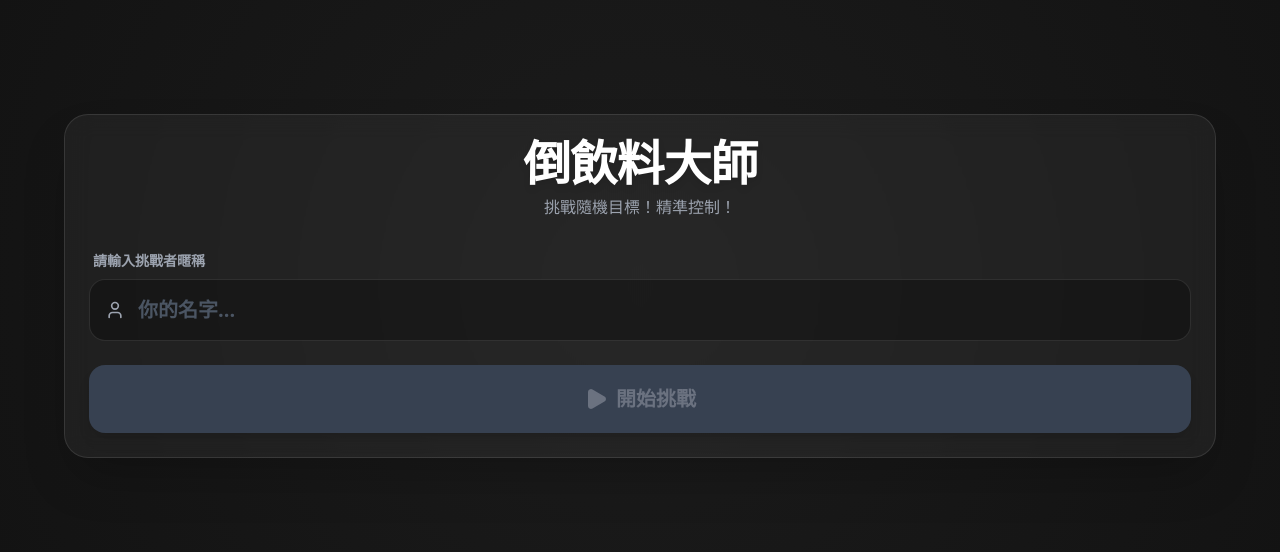
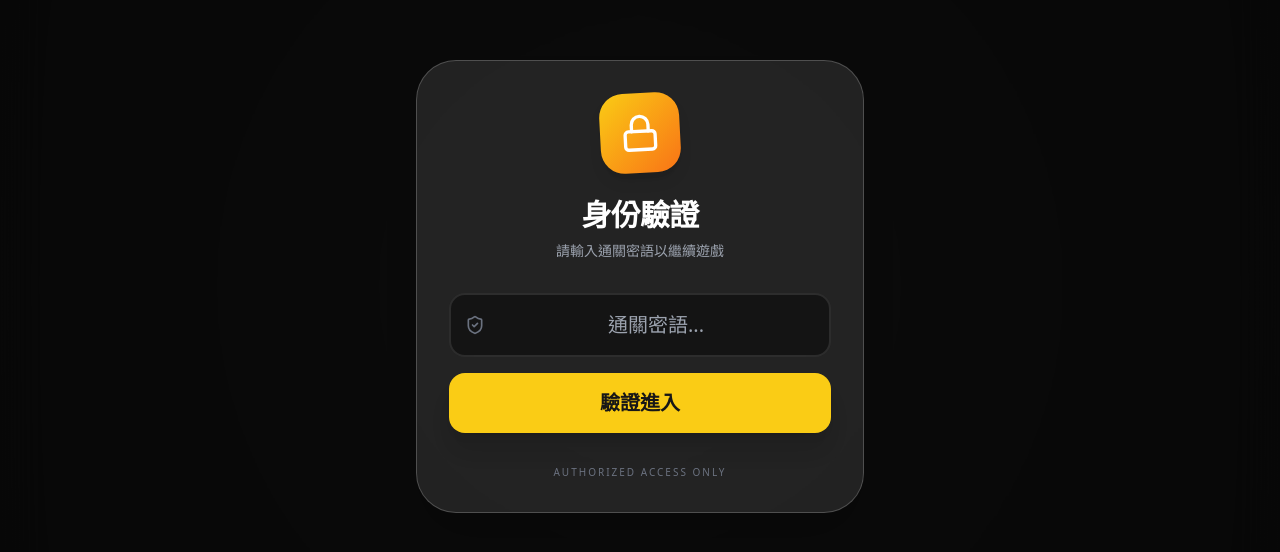
Before and after one commit to hyder13/coffee, a React (Vite) app: page / in a window 1280 px wide. Shown: the part 114-666 px from the top of the page. Built offline with nearby package versions, Linux system fonts and the light colour scheme.

Commit message:
feat: Add passcode and improve animations
Introduce a passcode screen as the initial game state to restrict access.
Enhance visual feedback with smoother animations for juice pop-in and add a new shake animation for the glass.
Adjust soda appearance chance to 0.5.

```diff
--- a/App.tsx
+++ b/App.tsx
@@ -2,51 +2,61 @@ import React, { useState, useEffect, useRef, useCallback } from 'react';
 import { Glass } from './components/Glass';
 import { Dispenser } from './components/Dispenser';
 import { GameState, FillStatus, DrinkType, TARGET_MIN, TARGET_MAX, GAME_CONFIG, ML_PER_PERCENT, SODA_APPEARANCE_CHANCE, GAME_DURATION } from './types';
-import { Timer, RefreshCcw, Trophy, User, Droplets, Play, Clock } from 'lucide-react';
+import { Timer, RefreshCcw, Trophy, User, Droplets, Play, Clock, Lock, ShieldCheck } from 'lucide-react';
 import { SoundManager } from './utils/sound';
 
 export default function App() {
+  // --- Auth State ---
+  const [gameState, setGameState] = useState<GameState>('PASSCODE');
+  const [passcodeInput, setPasscodeInput] = useState('');
+  const [isPasscodeError, setIsPasscodeError] = useState(false);
+
   // --- Game Config State ---
   const [nickname, setNickname] = useState('');
-  const [tempNickname, setTempNickname] = useState(''); // Input field state
+  const [tempNickname, setTempNickname] = useState('');
 
   // --- Game Play State ---
-  const [gameState, setGameState] = useState<GameState>('MENU');
   const [timeLeft, setTimeLeft] = useState(GAME_DURATION);
-  const [endTime, setEndTime] = useState(''); // Timestamp for result verification
+  const [endTime, setEndTime] = useState('');
 
-  // Scoreboard
   const [completedCups, setCompletedCups] = useState(0);
   const [totalML, setTotalML] = useState(0);
 
-  // Round Specific
   const [drinkType, setDrinkType] = useState<DrinkType>('SODA');
-  const [targetLine, setTargetLine] = useState(75); // Dynamic target
+  const [targetLine, setTargetLine] = useState(75);
 
-  // Physics Visualization State
   const [liquidLevel, setLiquidLevel] = useState(0);
   const [foamLevel, setFoamLevel] = useState(0);
   const [status, setStatus] = useState<FillStatus>('EMPTY');
   const [feedback, setFeedback] = useState<string | null>(null);
 
-  // --- Refs for Physics ---
   const requestRef = useRef<number>(undefined);
   const isPouringRef = useRef(false);
   const liquidLevelRef = useRef(0);
   const foamLevelRef = useRef(0);
   const pressureRef = useRef(0);
 
-  // Timers
   const settledTimerRef = useRef<ReturnType<typeof setTimeout>>(undefined);
   const transitionTimerRef = useRef<ReturnType<typeof setTimeout>>(undefined);
 
-  // Refs for Loop Access (Avoiding closure staleness)
   const statusRef = useRef<FillStatus>('EMPTY');
   const drinkTypeRef = useRef<DrinkType>('SODA');
 
   useEffect(() => {
     drinkTypeRef.current = drinkType;
   }, [drinkType]);
+
+  // --- Passcode Verification ---
+  const handleVerifyPasscode = () => {
+    if (passcodeInput === '我愛慧邦') {
+      setGameState('MENU');
+      setIsPasscodeError(false);
+    } else {
+      setIsPasscodeError(true);
+      setPasscodeInput('');
+      setTimeout(() => setIsPasscodeError(false), 500);
+    }
+  };
 
   // --- Physics Engine ---
   const updatePhysics = useCallback(() => {
@@ -167,7 +177,7 @@ export default function App() {
       SoundManager.playWin();
       if (diff < 1) {
         msg = "完美控制！";
-        perfectMultiplier = 1.2; // 完美時額外 20% 分數獎勵
+        perfectMultiplier = 1.2;
       } else {
         msg = "成功！";
       }
@@ -178,7 +188,6 @@ export default function App() {
 
     if (isSuccess) {
       setCompletedCups(c => c + 1);
-      // 使用 Config 中的分數加成
       let mlEarned = Math.floor(finalLevel * ML_PER_PERCENT * config.SCORE_MULTIPLIER * perfectMultiplier);
       if (perfectMultiplier > 1) {
         mlEarned += config.PERFECT_BONUS;
@@ -203,7 +212,6 @@ export default function App() {
     statusRef.current = 'EMPTY';
     setFeedback(null);
 
-    // 使用 types.ts 的機率設定
     const newDrink = Math.random() < SODA_APPEARANCE_CHANCE ? 'SODA' : 'COFFEE';
     setDrinkType(newDrink);
     const newTarget = Math.floor(Math.random() * (TARGET_MAX - TARGET_MIN + 1)) + TARGET_MIN;
@@ -220,7 +228,7 @@ export default function App() {
     setCompletedCups(0);
     setTotalML(0);
     setEndTime('');
-    setTimeLeft(GAME_DURATION); // 改為讀取設定檔
+    setTimeLeft(GAME_DURATION);
     nextRound();
   };
 
@@ -250,8 +258,45 @@ export default function App() {
   }, [gameState, timeLeft]);
 
   return (
-    <div className={`h-[100dvh] w-full flex flex-col items-center font-sans text-white relative overflow-hidden transition-colors duration-500 ${gameState === 'MENU' ? 'bg-neutral-900 justify-center' : (drinkType === 'SODA' ? 'bg-teal-900' : 'bg-amber-950')}`}>
+    <div className={`h-[100dvh] w-full flex flex-col items-center font-sans text-white relative overflow-hidden transition-colors duration-500 ${gameState === 'MENU' || gameState === 'PASSCODE' ? 'bg-neutral-900 justify-center' : (drinkType === 'SODA' ? 'bg-teal-900' : 'bg-amber-950')}`}>
       <div className="absolute inset-0 opacity-20 pointer-events-none bg-[radial-gradient(circle_at_center,_var(--tw-gradient-stops))] from-white/10 to-black"></div>
+
+      {/* Passcode Authorization Dialog */}
+      {gameState === 'PASSCODE' && (
+        <div className="z-[1000] fixed inset-0 flex items-center justify-center p-6 bg-black/60 backdrop-blur-xl">
+           <div className={`w-full max-w-md bg-white/10 border border-white/20 p-8 rounded-[2.5rem] shadow-2xl transition-transform duration-300 ${isPasscodeError ? 'animate-shake' : 'animate-pop'}`}>
+              <div className="w-20 h-20 bg-gradient-to-br from-yellow-400 to-orange-500 rounded-3xl mx-auto mb-6 flex items-center justify-center shadow-lg transform -rotate-3">
+                 <Lock className="text-white" size={40} />
+              </div>
+              <h2 className="text-3xl font-black text-center mb-2 tracking-tight">身份驗證</h2>
+              <p className="text-gray-400 text-center mb-8 text-sm">請輸入通關密語以繼續遊戲</p>
+
+              <div className="space-y-4">
+                 <div className="relative">
+                    <ShieldCheck className={`absolute left-4 top-1/2 -translate-y-1/2 transition-colors ${passcodeInput ? 'text-green-400' : 'text-gray-500'}`} size={20} />
+                    <input
+                       type="text"
+                       value={passcodeInput}
+                       onChange={(e) => setPasscodeInput(e.target.value)}
+                       onKeyDown={(e) => e.key === 'Enter' && handleVerifyPasscode()}
+                       placeholder="通關密語..."
+                       className={`w-full bg-black/40 border-2 rounded-2xl py-4 pl-12 pr-4 text-xl font-bold transition-all outline-none text-center tracking-widest placeholder:tracking-normal placeholder:font-normal
+                        ${isPasscodeError ? 'border-red-500 text-red-400' : 'border-white/10 focus:border-yellow-400/50 text-white'}
+                       `}
+                    />
+                 </div>
+                 <button
+                    onClick={handleVerifyPasscode}
+                    className="w-full py-4 bg-yellow-400 hover:bg-yellow-300 active:scale-95 text-neutral-900 font-black text-xl rounded-2xl shadow-xl transition-all"
+                 >
+                    驗證進入
+                 </button>
+              </div>
+              <p className="mt-8 text-[10px] text-center text-gray-500 uppercase tracking-[0.2em]">Authorized Access Only</p>
+           </div>
+        </div>
+      )}
+
       {gameState === 'MENU' && (
         <div className="z-10 text-center bg-white/5 backdrop-blur-md p-6 rounded-3xl border border-white/10 shadow-2xl w-full max-w-[90%] mx-auto animate-pop">
           <h1 className="text-5xl font-black mb-2 text-white drop-shadow-md tracking-tight">倒飲料大師</h1>
@@ -266,6 +311,7 @@ export default function App() {
           <button onClick={startGame} disabled={!tempNickname.trim()} className={`w-full py-5 rounded-2xl font-black text-xl transition-all shadow-lg flex items-center justify-center gap-2 ${tempNickname.trim() ? 'bg-gradient-to-r from-teal-400 to-blue-500 text-white hover:scale-105 active:scale-95' : 'bg-gray-700 text-gray-500 cursor-not-allowed'}`}><Play size={24} fill="currentColor" /> 開始挑戰</button>
         </div>
       )}
+
       {gameState === 'RESULT' && (
         <div className="z-10 text-center bg-white/10 backdrop-blur-md p-8 rounded-3xl border border-white/20 shadow-2xl animate-pop w-[90%] max-w-sm mt-auto mb-auto">
           <h2 className="text-5xl font-black mb-2">挑戰結束</h2>
@@ -278,6 +324,7 @@ export default function App() {
           <button onClick={returnToMenu} className="w-full py-5 bg-white text-gray-900 rounded-2xl font-black text-xl hover:bg-gray-200 transition-colors flex items-center justify-center shadow-lg active:scale-95"><RefreshCcw className="mr-3" /> 回到主選單</button>
         </div>
       )}
+
       {gameState === 'PLAYING' && (
         <div className="w-full h-full flex flex-col items-center relative z-10 pt-safe">
           <div className="w-full px-4 pt-4 flex justify-between items-center z-20 gap-2">
--- a/index.html
+++ b/index.html
@@ -19,13 +19,23 @@
 
       /* Custom animations for juice feedback */
       @keyframes pop-in {
-        0% { transform: scale(0); opacity: 0; }
-        80% { transform: scale(1.1); opacity: 1; }
+        0% { transform: scale(0.8); opacity: 0; }
+        80% { transform: scale(1.05); opacity: 1; }
         100% { transform: scale(1); opacity: 1; }
       }
 
       .animate-pop {
-        animation: pop-in 0.3s ease-out forwards;
+        animation: pop-in 0.3s cubic-bezier(0.175, 0.885, 0.32, 1.275) forwards;
+      }
+
+      @keyframes shake {
+        0%, 100% { transform: translateX(0); }
+        25% { transform: translateX(-8px); }
+        75% { transform: translateX(8px); }
+      }
+
+      .animate-shake {
+        animation: shake 0.2s ease-in-out infinite;
       }
 
       /* Bubbles animation */
--- a/types.ts
+++ b/types.ts
@@ -1,6 +1,6 @@
 export type DrinkType = 'SODA' | 'COFFEE';
 
-export type GameState = 'MENU' | 'PLAYING' | 'RESULT';
+export type GameState = 'PASSCODE' | 'MENU' | 'PLAYING' | 'RESULT';
 
 export type FillStatus = 'EMPTY' | 'POURING' | 'SETTLING' | 'EVALUATING' | 'SPILLED';
 
@@ -13,7 +13,7 @@ export const GAME_DURATION = 60;
 
 // === 出現機率設定 ===
 // 0.7 代表 70% 機率出現汽水
-export const SODA_APPEARANCE_CHANCE = 0.7;
+export const SODA_APPEARANCE_CHANCE = 0.5;
 
 // 基礎轉換: 1% 高度 ≈ 6ml
 export const ML_PER_PERCENT = 6;
```
